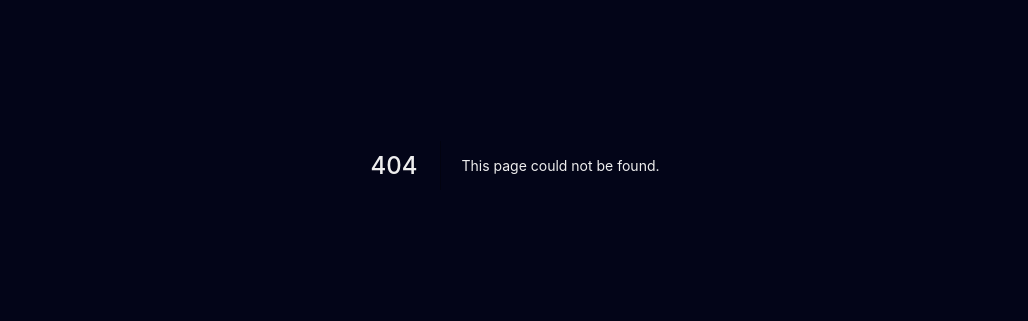
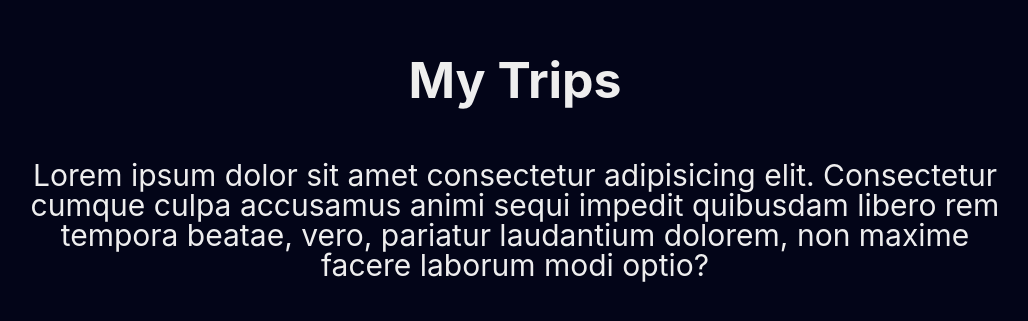
Before and after one commit to AlexandreKimura/nextjs-graphql, a Next.js app: page /about in a window 1280 px wide. Before the commit this address had no page. Shown: the part 235-556 px from the top of the page, without its empty margins (125-1153 px from the left). Built offline with nearby package versions, Linux system fonts and the light colour scheme.

Commit message:
Create About page

```diff
--- a/src/components/LinkWrapper/styles.ts
+++ b/src/components/LinkWrapper/styles.ts
@@ -1,5 +1,4 @@
 import styled from 'styled-components';
-import LinkWrapper from '.';
 
 export const Wrapper = styled.div`
   position: fixed;
@@ -13,5 +12,3 @@
     transition: color 0.3s ease-in-out;
   }
 `;
-
-export default LinkWrapper;
--- /dev/null
+++ b/src/pages/about.tsx
@@ -0,0 +1,5 @@
+import AboutTemplate from 'templates/about';
+
+const About = () => <AboutTemplate />;
+
+export default About;
--- /dev/null
+++ b/src/templates/about/index.tsx
@@ -0,0 +1,25 @@
+import LinkWrapper from 'components/LinkWrapper';
+import { CloseOutline } from '@styled-icons/evaicons-outline/CloseOutline';
+
+import * as S from './styles';
+
+const AboutTemplate = () => (
+  <S.Content>
+    <LinkWrapper href="/">
+      <CloseOutline size={32} />
+    </LinkWrapper>
+
+    <S.Heading>My Trips</S.Heading>
+
+    <S.Body>
+      <p>
+        Lorem ipsum dolor sit amet consectetur adipisicing elit. Consectetur
+        cumque culpa accusamus animi sequi impedit quibusdam libero rem tempora
+        beatae, vero, pariatur laudantium dolorem, non maxime facere laborum
+        modi optio?
+      </p>
+    </S.Body>
+  </S.Content>
+);
+
+export default AboutTemplate;
--- /dev/null
+++ b/src/templates/about/styles.ts
@@ -0,0 +1,26 @@
+import styled from 'styled-components';
+
+export const Content = styled.section`
+  text-align: center;
+  display: flex;
+  align-items: center;
+  justify-content: center;
+  flex-direction: column;
+  height: 100vh;
+  max-width: var(--container);
+  margin: auto;
+`;
+
+export const Heading = styled.h1`
+  font-size: var(--large);
+  margin-bottom: var(--large);
+`;
+
+export const Body = styled.div`
+  // serve para estilos do body
+  // p, a, ul, li, blockquote
+  p {
+    font-size: var(--medium);
+    line-height: var(--medium);
+  }
+`;
```
Also changed, not shown: src/pages/index.tsx (+9 -13 lines).
